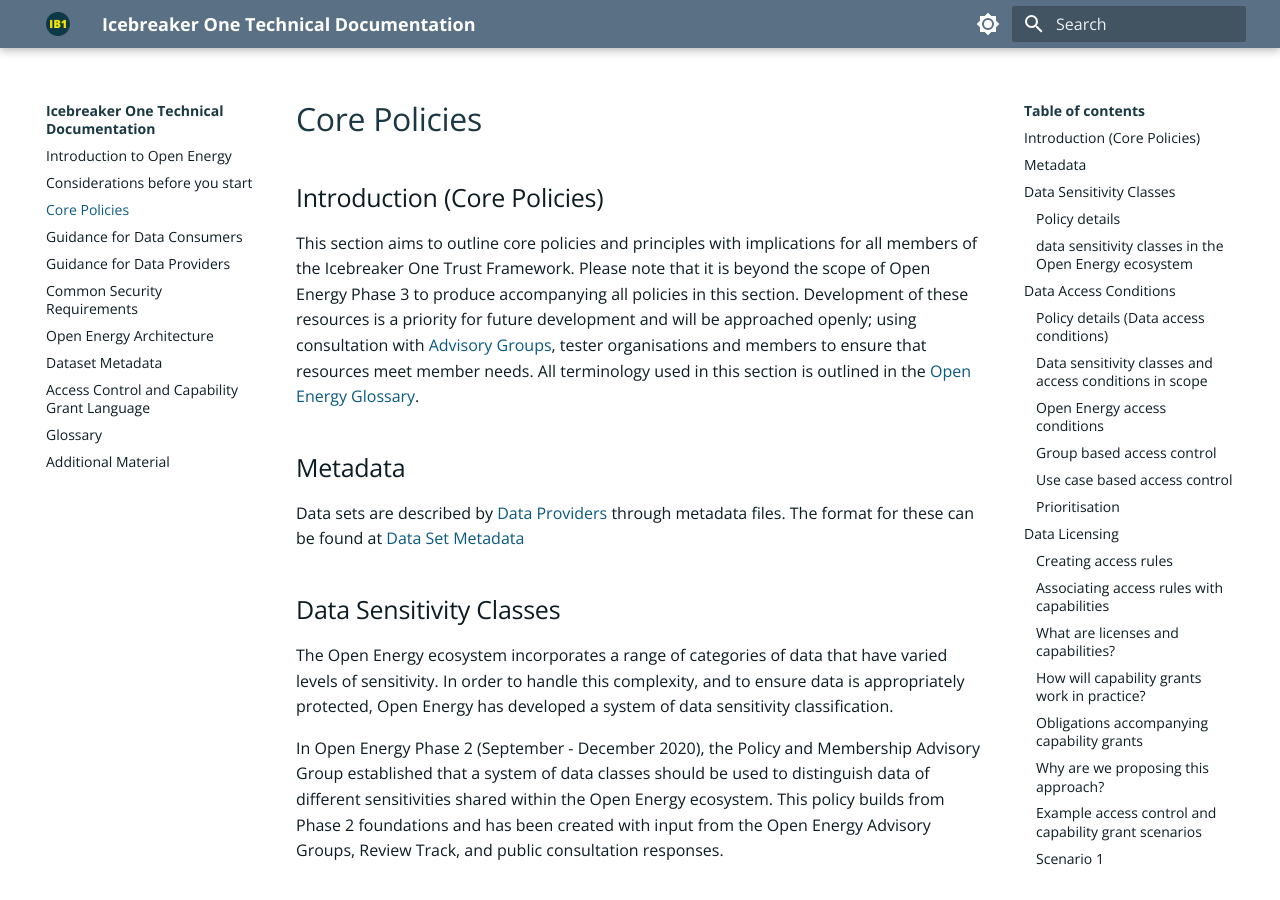
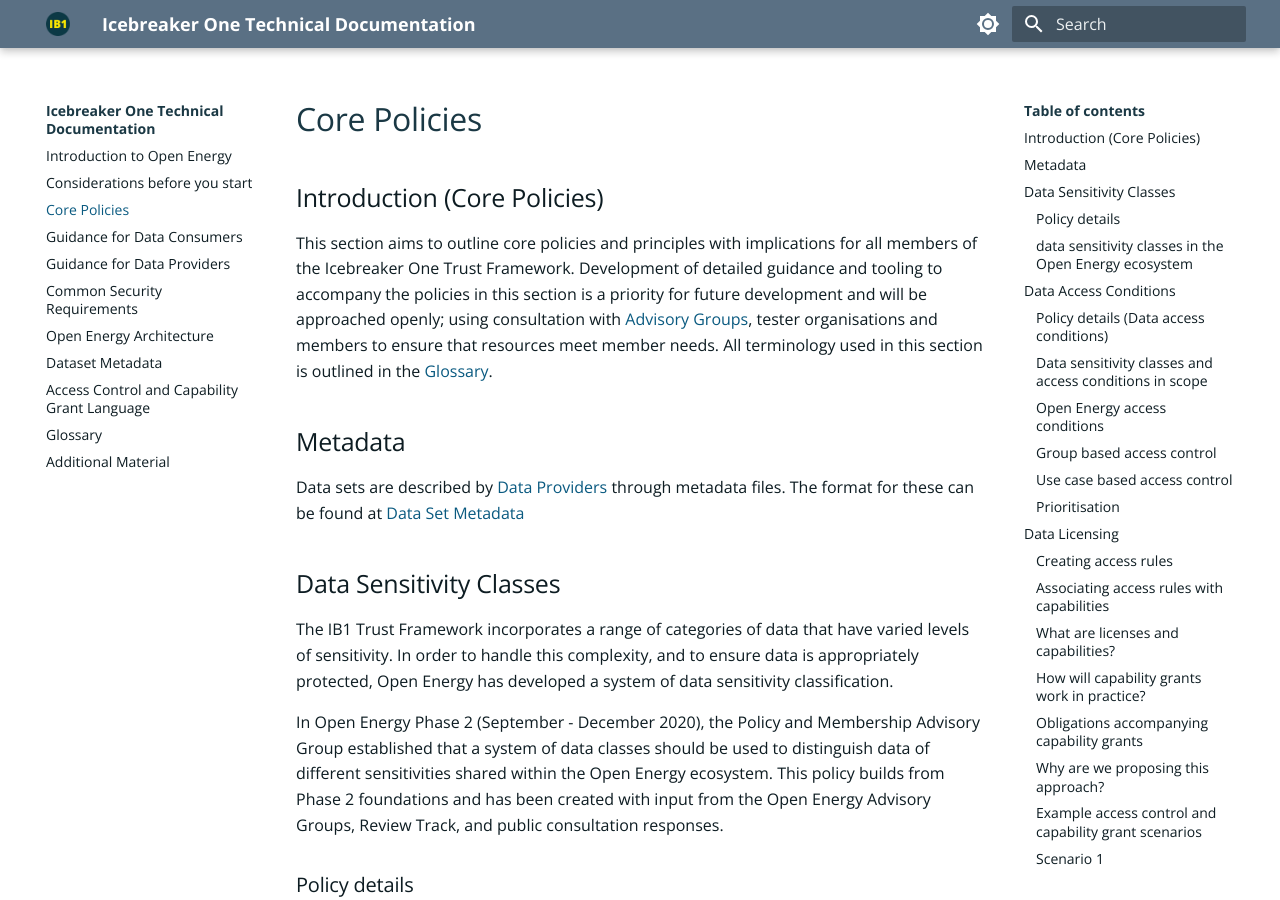
Before and after one commit to icebreakerone/ib1-technical-docs, an MkDocs documentation site: the page built from docs/ops_guidelines/common_policies.md, in a window 1280 px wide and 900 px high. Built offline with MkDocs 1.6.1 and Material for MkDocs 9.7.7, drawn with Linux system fonts in a browser that asks for light colours; the version menu is left out.

Commit message:
docs/ops_guidelines/common_policies.md updated from https://stackedit.net/

```diff
--- a/docs/ops_guidelines/common_policies.md
+++ b/docs/ops_guidelines/common_policies.md
@@ -2,20 +2,15 @@
 
 ## Introduction (Core Policies)
 
-This section aims to outline core policies and principles with implications for all members of the Icebreaker One Trust Framework. Please note that it is beyond the scope of Open Energy Phase 3 to produce
-accompanying all policies in this section. Development of these resources is a priority for future development and
-will be approached openly; using consultation with [Advisory Groups](../glossary.md#term-Advisory-Group), tester organisations and members to ensure that
-resources meet member needs. All terminology used in this section is outlined in the [Open Energy Glossary](../glossary.md#open-energy-glossary).
+This section aims to outline core policies and principles with implications for all members of the Icebreaker One Trust Framework. Development of detailed guidance and tooling to accompany the policies in this section is a priority for future development and will be approached openly; using consultation with [Advisory Groups](../glossary.md#term-Advisory-Group), tester organisations and members to ensure that resources meet member needs. All terminology used in this section is outlined in the [Glossary](../glossary.md).
 
 ## Metadata
 
-Data sets are described by [Data Providers](../glossary.md#term-Data-Provider) through metadata files. The format for these can be
-found at [Data Set Metadata](../metadata.md#data-set-metadata)
+Data sets are described by [Data Providers](../glossary.md#term-Data-Provider) through metadata files. The format for these can be found at [Data Set Metadata](../metadata.md#data-set-metadata)
 
 ## Data Sensitivity Classes
 
-The Open Energy ecosystem incorporates a range of categories of data that have varied levels of sensitivity. In order
-to handle this complexity, and to ensure data is appropriately protected, Open Energy has developed a system of data
+The IB1 Trust Framework incorporates a range of categories of data that have varied levels of sensitivity. In order to handle this complexity, and to ensure data is appropriately protected, Open Energy has developed a system of data
 sensitivity classification.
 
 In Open Energy Phase 2 (September - December 2020), the Policy and Membership Advisory Group established that a system
```
Also changed, not shown: other parts of docs/ops_guidelines/common_policies.md (+1 -1 lines).
